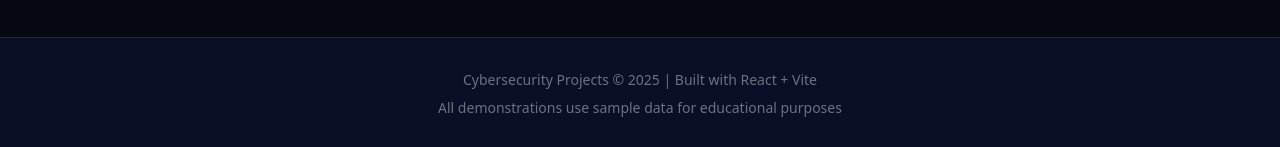
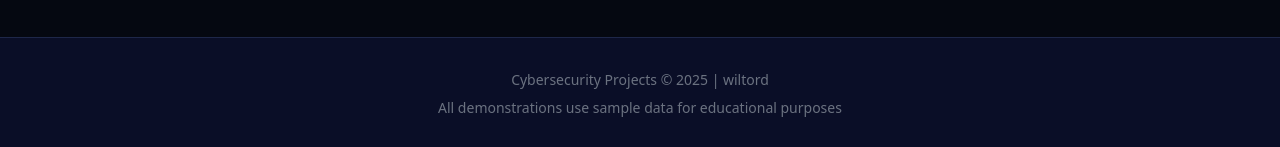
Before and after one commit to willy-havertz/port-cyber-experiments, a React (Vite) app: page / in a window 1280 px wide. Shown: the part 1572-1719 px from the top of the page. Built offline with nearby package versions, Linux system fonts and the light colour scheme; the HTML template or start-up script is replaced by a standard one.

Commit message:
chore: unify branding in LandingPage footer and set favicon to portfolio icon

```diff
--- a/index.html
+++ b/index.html
@@ -2,7 +2,7 @@
 <html lang="en">
   <head>
     <meta charset="UTF-8" />
-    <link rel="icon" type="image/svg+xml" href="/vite.svg" />
+    <link rel="icon" type="image/svg+xml" href="/favicon.svg" />
     <meta name="viewport" content="width=device-width, initial-scale=1.0" />
     <title>Port Cyber Experiments - Live Security Tools Demo</title>
   </head>
--- a/src/components/Footer.tsx
+++ b/src/components/Footer.tsx
@@ -55,7 +55,7 @@
           </div>
         </div>
         <div className="border-t border-cyber-border pt-6 text-center text-gray-500 text-sm">
-          <p>Cybersecurity Projects © 2025 | Built with React + Vite</p>
+          <p>Cybersecurity Projects © 2025 | wiltord</p>
         </div>
       </div>
     </footer>
--- a/src/components/LandingPage.tsx
+++ b/src/components/LandingPage.tsx
@@ -238,7 +238,7 @@
       {/* Footer */}
       <footer className="border-t border-cyber-border bg-cyber-dark">
         <div className="container mx-auto px-4 py-8 text-center text-gray-500 text-sm">
-          <p>Cybersecurity Projects © 2025 | Built with React + Vite</p>
+          <p>Cybersecurity Projects © 2025 | wiltord</p>
           <p className="mt-2">
             All demonstrations use sample data for educational purposes
           </p>
```
Also changed, not shown: favicon.svg (added).
